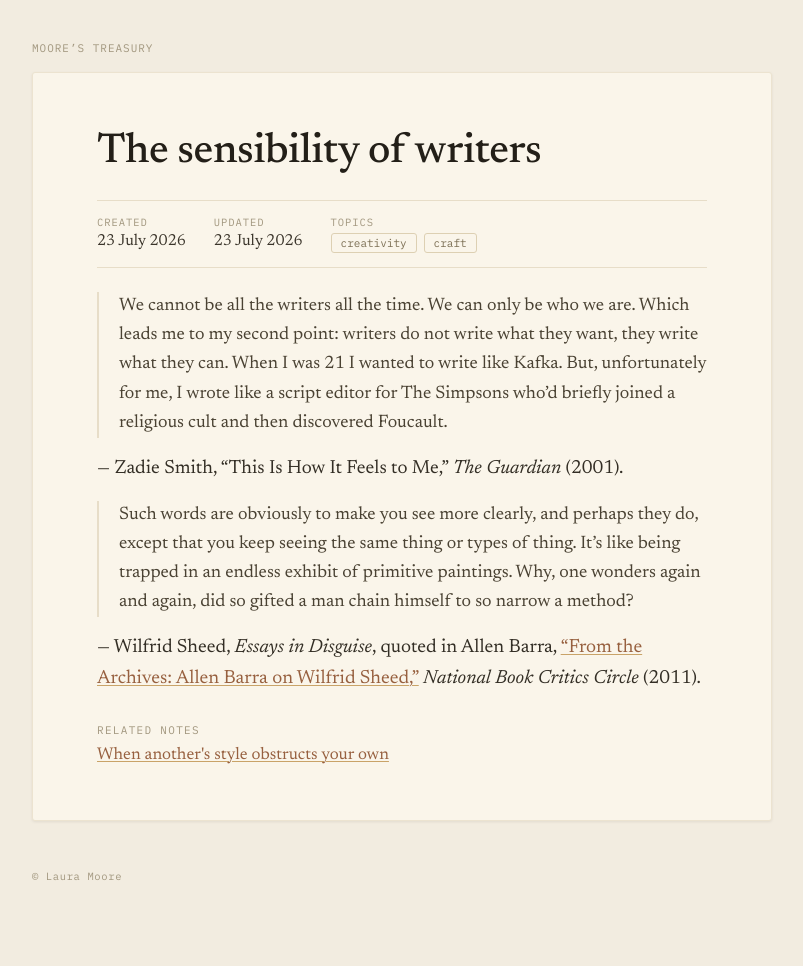
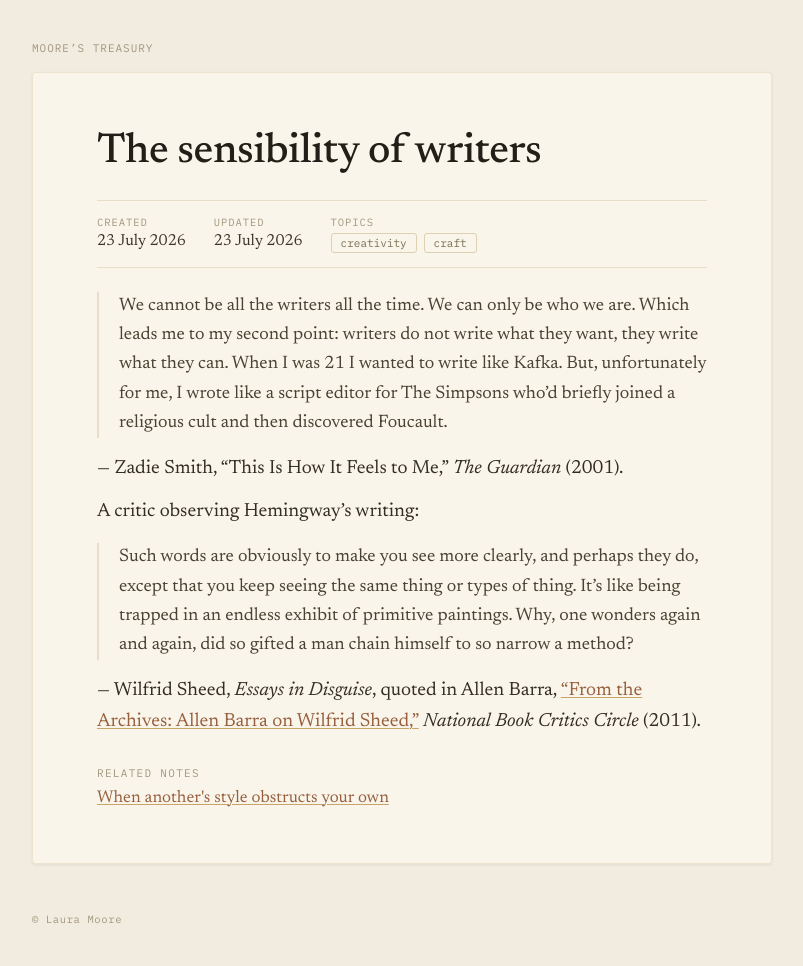
Before and after one commit to lauramoorewrites-del/treasury, a Jekyll site: the page built from _pages/the-sensibility-of-writers.md, in a window 1280 px wide. Shown: the whole page, without its empty margins (238-1041 px from the left). Built offline with Jekyll 4.4.1, drawn with Linux system fonts in a browser that asks for light colours; before the commit the page ends 923 px from its top, so only the background shows below that.

Commit message:
Add lead-in before Sheed quote on Hemingway
Co-Authored-By: Claude Opus 4.6 (1M context) <noreply@anthropic.com>

```diff
--- a/_pages/the-sensibility-of-writers.md
+++ b/_pages/the-sensibility-of-writers.md
@@ -13,6 +13,8 @@ related:
 
 — Zadie Smith, "This Is How It Feels to Me," *The Guardian* (2001).
 
+A critic observing Hemingway's writing:
+
 > Such words are obviously to make you see more clearly, and perhaps they do, except that you keep seeing the same thing or types of thing. It's like being trapped in an endless exhibit of primitive paintings. Why, one wonders again and again, did so gifted a man chain himself to so narrow a method?
 
 — Wilfrid Sheed, *Essays in Disguise*, quoted in Allen Barra, ["From the Archives: Allen Barra on Wilfrid Sheed,"](https://www.bookcritics.org/2011/01/20/from-the-archives-allen-barra-on-wilfrid-sheed/) *National Book Critics Circle* (2011).
```
